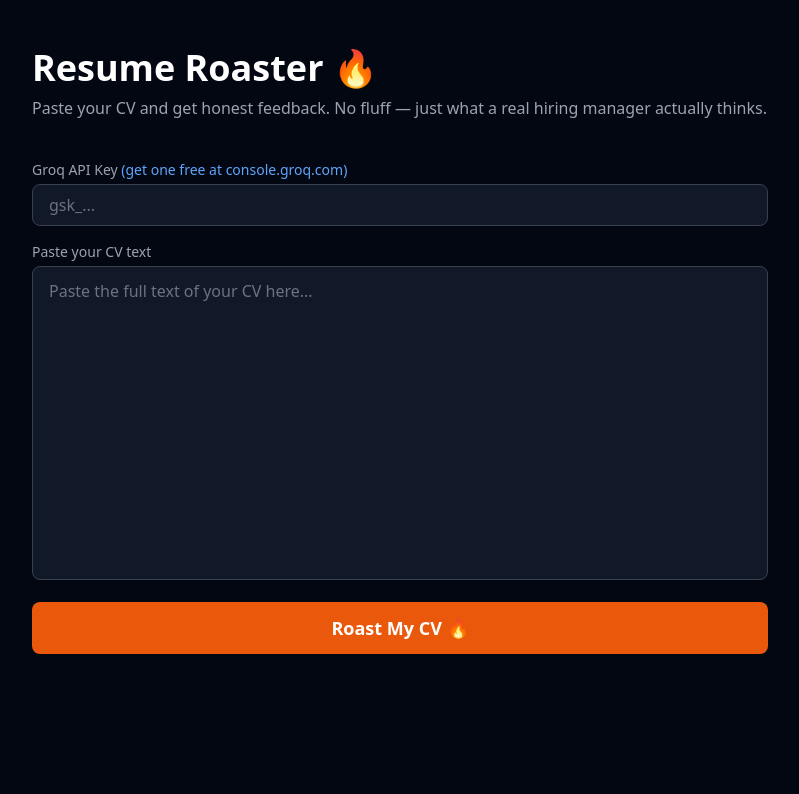
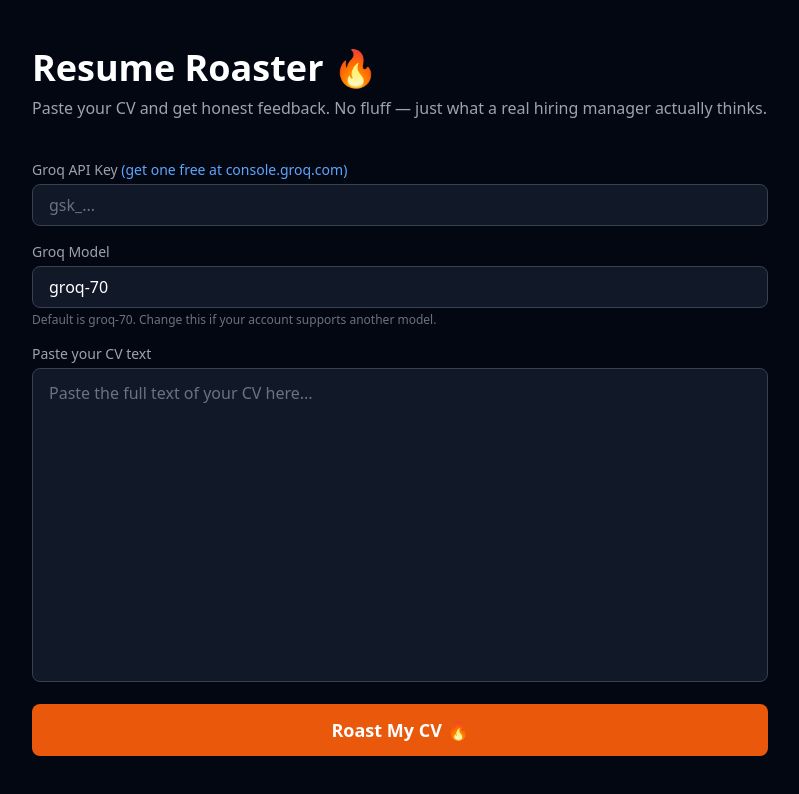
Before and after one commit to royzamad/resume-roaster, a React (Vite) app: page / in a window 1280 px wide. Shown: the top 794 px of the page, without its empty margins (240-1039 px from the left). Built offline with nearby package versions, Linux system fonts and the light colour scheme.

Commit message:
Add Groq model override and default to groq-70

```diff
--- a/src/app.tsx
+++ b/src/app.tsx
@@ -56,6 +56,7 @@ const chanceColors: Record<string, string> = {
 export default function App() {
   const [cvText, setCvText] = useState<string>('')
   const [apiKey, setApiKey] = useState<string>('')
+  const [modelName, setModelName] = useState<string>('groq-70')
   const [feedback, setFeedback] = useState<Feedback | null>(null)
   const [loading, setLoading] = useState<boolean>(false)
   const [error, setError] = useState<string>('')
@@ -82,7 +83,7 @@ export default function App() {
           'Authorization': 'Bearer ' + apiKey,
         },
         body: JSON.stringify({
-          model: 'groq-8',
+          model: modelName,
           max_tokens: 1500,
           messages: [
             { role: 'system', content: SYSTEM_PROMPT },
@@ -141,6 +142,22 @@ export default function App() {
             value={apiKey}
             onChange={e => setApiKey(e.target.value)}
           />
+        </div>
+
+        <div>
+          <label className="block text-sm text-gray-400 mb-1">
+            Groq Model
+          </label>
+          <input
+            type="text"
+            className="w-full bg-gray-900 border border-gray-700 rounded-lg px-4 py-2 text-white placeholder-gray-500 focus:outline-none focus:border-blue-500"
+            placeholder="groq-70"
+            value={modelName}
+            onChange={e => setModelName(e.target.value)}
+          />
+          <p className="text-xs text-gray-500 mt-1">
+            Default is groq-70. Change this if your account supports another model.
+          </p>
         </div>
 
         <div>
```
